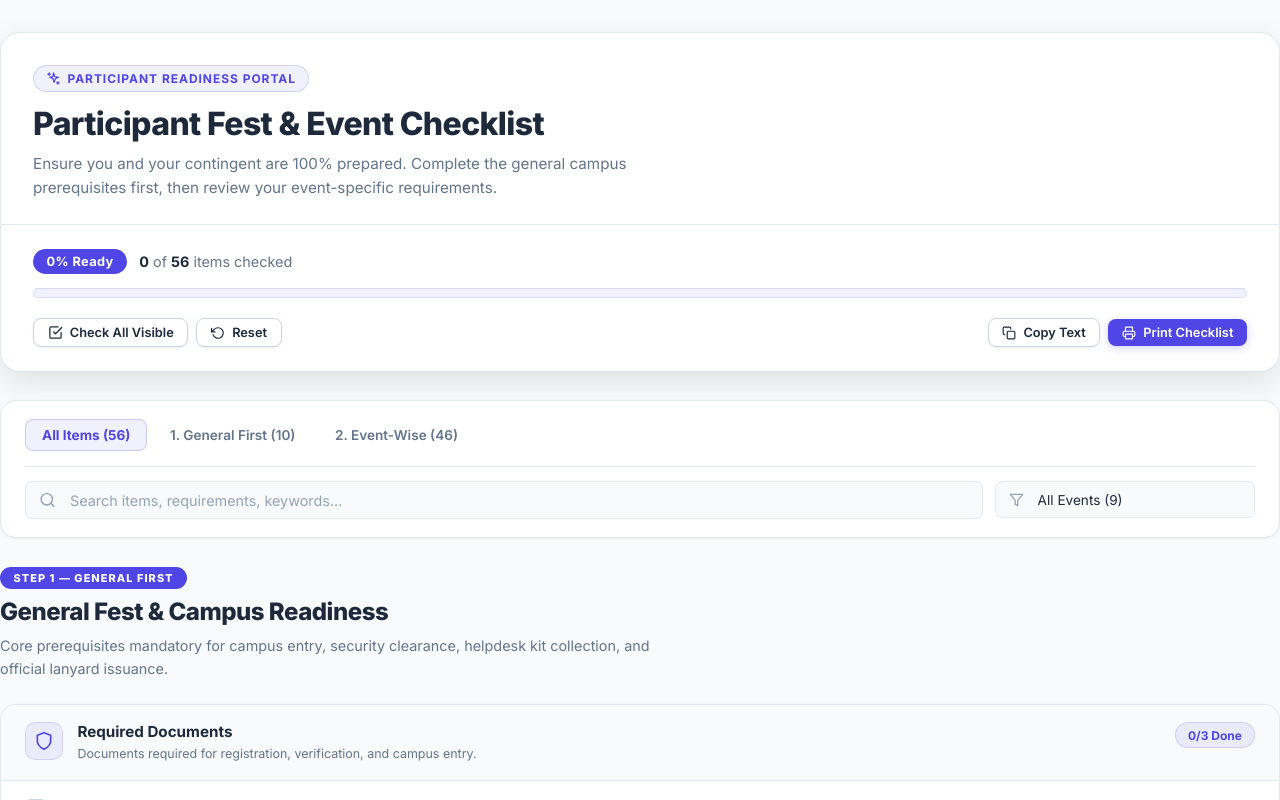
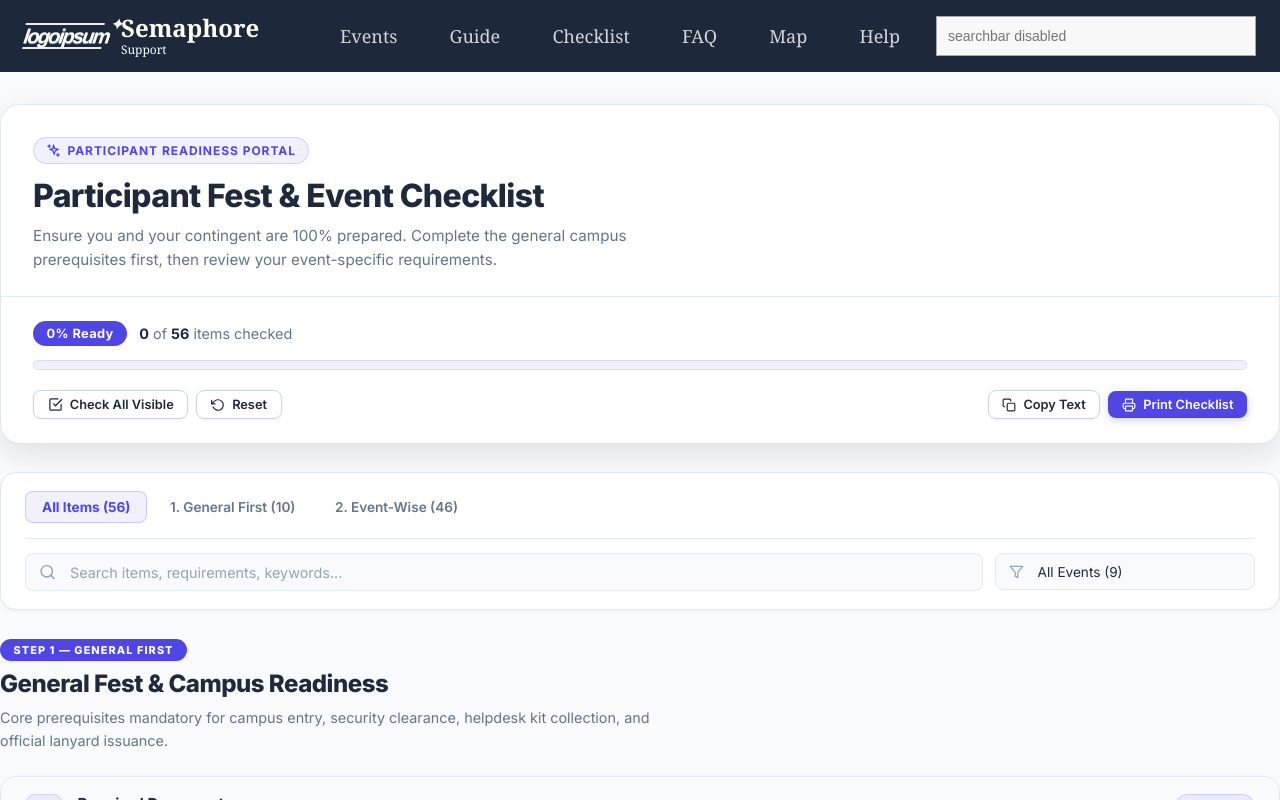
Before and after one commit to Rishith-21/support_semaphore26, a React (Vite) app: page / in a window 1280 px wide. Shown: the top 800 px of the page. Built offline with nearby package versions, Linux system fonts and the light colour scheme.

Commit message:
Added navbar

```diff
--- a/src/App.jsx
+++ b/src/App.jsx
@@ -1,9 +1,10 @@
 import './App.css'
 import { ChecklistSection } from './components/ChecklistSection';
+import HeaderNav from './components/header_nav';
 
 function App()
 {
-  return ( <> <ChecklistSection /> </> )
+  return ( <> <HeaderNav /> <ChecklistSection /> </> )
 }
 
 
--- /dev/null
+++ b/src/components/header_nav.css
@@ -0,0 +1,153 @@
+.site-header {
+  width: 100%;
+  min-height: 72px;
+  background: #1d293b;
+  color: #f8fafc;
+  font-family: Georgia, 'Times New Roman', serif;
+}
+
+.header-nav {
+  width: min(1380px, calc(100% - 48px));
+  min-height: 72px;
+  margin: 0 auto;
+  display: grid;
+  grid-template-columns: 280px 1fr 320px;
+  align-items: center;
+  gap: 36px;
+}
+
+.header-brand {
+  display: inline-flex;
+  align-items: center;
+  gap: 12px;
+  width: fit-content;
+  color: #fff;
+  text-decoration: none;
+}
+
+.brand-mark {
+  position: relative;
+  color: #fff;
+  font-family: Arial, Helvetica, sans-serif;
+  font-size: 20px;
+  font-weight: 900;
+  font-style: italic;
+  letter-spacing: -1.8px;
+  line-height: 1;
+  text-shadow: 0 1px 0 #9ca3af;
+  transform: skew(-8deg);
+}
+
+.brand-mark::before,
+.brand-mark::after {
+  content: '';
+  position: absolute;
+  left: 0;
+  right: 6px;
+  height: 2px;
+  background: currentColor;
+  opacity: .9;
+}
+
+.brand-mark::before { top: -3px; }
+.brand-mark::after { bottom: -3px; }
+
+.brand-spark {
+  position: absolute;
+  top: -9px;
+  right: -10px;
+  font-size: 14px;
+  transform: skew(8deg);
+}
+
+.brand-copy {
+  display: flex;
+  flex-direction: column;
+  line-height: 1;
+}
+
+.brand-copy strong {
+  font-size: 24px;
+  font-weight: 700;
+}
+
+.brand-copy small {
+  margin-top: 4px;
+  font-size: 12px;
+}
+
+.header-links {
+  display: flex;
+  align-items: center;
+  justify-content: space-between;
+  gap: 28px;
+}
+
+.header-links a {
+  color: #d3d5da;
+  font-size: 18px;
+  text-decoration: none;
+  transition: color 160ms ease;
+}
+
+.header-links a:hover,
+.header-links a:focus-visible {
+  color: #fff;
+}
+
+.header-search input {
+  width: 100%;
+  height: 40px;
+  padding: 0 11px;
+  border: 1px solid #a8a8a8;
+  border-radius: 0;
+  background: #f8f8f8;
+  color: #727272;
+  font-family: Arial, Helvetica, sans-serif;
+  font-size: 14px;
+}
+
+.header-search input:disabled {
+  cursor: not-allowed;
+  opacity: 1;
+}
+
+.visually-hidden {
+  position: absolute;
+  width: 1px;
+  height: 1px;
+  padding: 0;
+  margin: -1px;
+  overflow: hidden;
+  clip: rect(0, 0, 0, 0);
+  white-space: nowrap;
+  border: 0;
+}
+
+@media (max-width: 1050px) {
+  .header-nav {
+    grid-template-columns: auto 1fr;
+    gap: 18px 30px;
+    padding: 16px 0;
+  }
+
+  .header-links { order: 3; grid-column: 1 / -1; }
+  .header-search { justify-self: end; width: min(320px, 100%); }
+}
+
+@media (max-width: 650px) {
+  .header-nav {
+    width: min(100% - 32px, 1380px);
+    grid-template-columns: 1fr;
+  }
+
+  .header-search,
+  .header-links {
+    grid-column: 1;
+    justify-self: stretch;
+  }
+
+  .header-search { order: 2; width: 100%; }
+  .header-links { order: 3; overflow-x: auto; justify-content: flex-start; padding-bottom: 2px; }
+  .header-links a { font-size: 16px; white-space: nowrap; }
+}
--- /dev/null
+++ b/src/components/header_nav.jsx
@@ -0,0 +1,37 @@
+import './header_nav.css'
+
+const navigationItems = ['Events', 'Guide', 'Checklist', 'FAQ', 'Map', 'Help']
+
+function HeaderNav() {
+  return (
+    <header className="site-header">
+      <nav className="header-nav" aria-label="Primary navigation">
+        <a className="header-brand" href="#top" aria-label="Semaphore Support home">
+          <span className="brand-mark" aria-hidden="true">
+            logoipsum<span className="brand-spark">✦</span>
+          </span>
+          <span className="brand-copy">
+            <strong>Semaphore</strong>
+            <small>Support</small>
+          </span>
+        </a>
+
+        <div className="header-links">
+          {navigationItems.map((item) => (
+            <a key={item} href={`#${item.toLowerCase()}`}>
+              {item}
+            </a>
+          ))}
+        </div>
+
+        <label className="header-search">
+          <span className="visually-hidden">Search</span>
+          <input type="search" placeholder="searchbar disabled" disabled />
+        </label>
+      </nav>
+    </header>
+  )
+}
+
+export { HeaderNav }
+export default HeaderNav
```
Also changed, not shown: src/pages/home_page.jsx (added).
